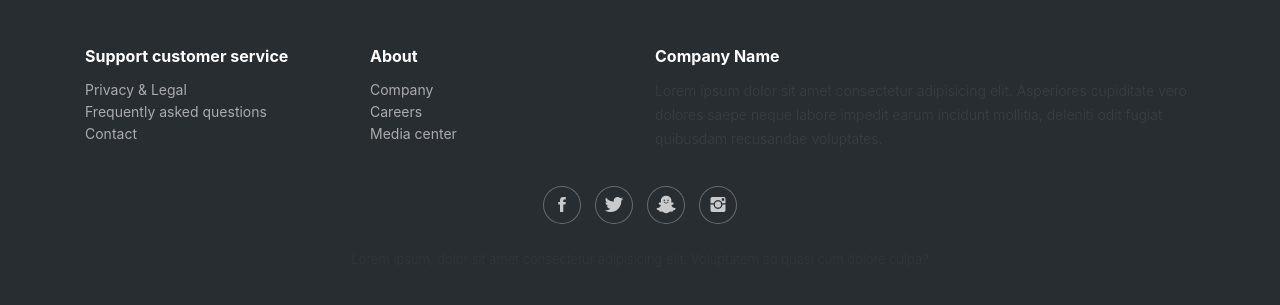
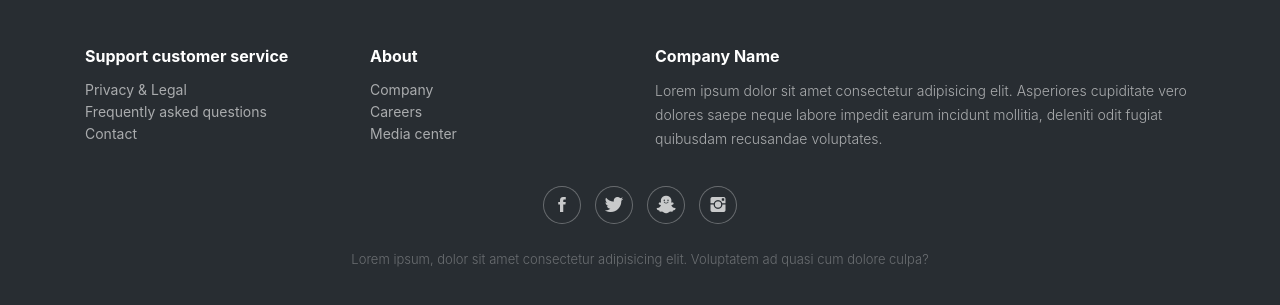
Before and after one commit to pinklove0526/NFS_Retail, a plain HTML site: page economycar.html in a window 1280 px wide. Shown: the part 2769-3074 px from the top of the page. Drawn offline with nearby package versions, Linux system fonts and the light colour scheme.

Commit message:
Update style_economycar.css

```diff
--- a/style_economycar.css
+++ b/style_economycar.css
@@ -257,6 +257,12 @@ nav .logo {
     height: 100%;
     color: white;
   }
+  .copyright {
+  color: white;
+}
+.p_lorem {
+  color: white;
+}
   @media (min-width: 1040px){
     body{
         width:100%;
```
